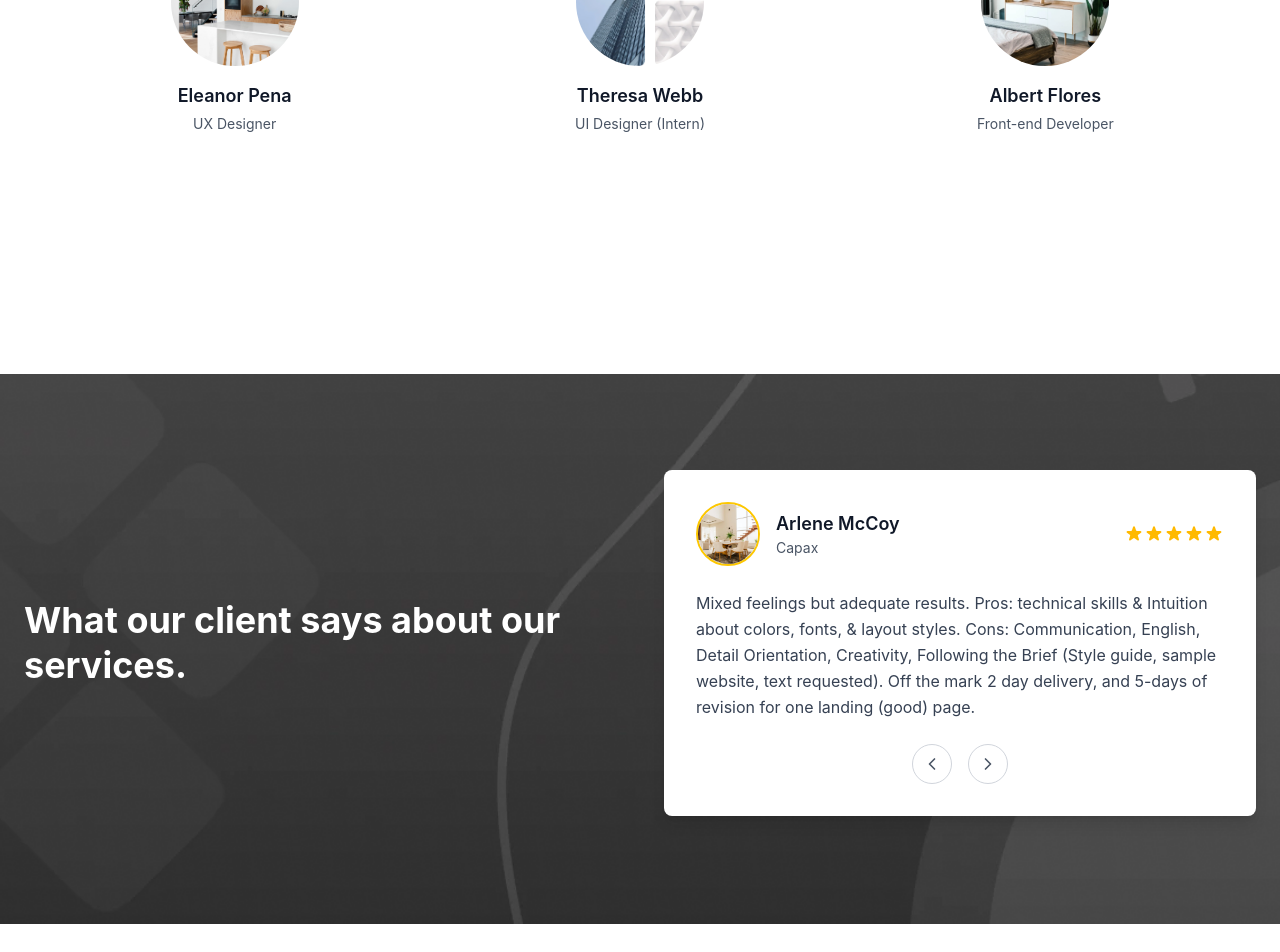
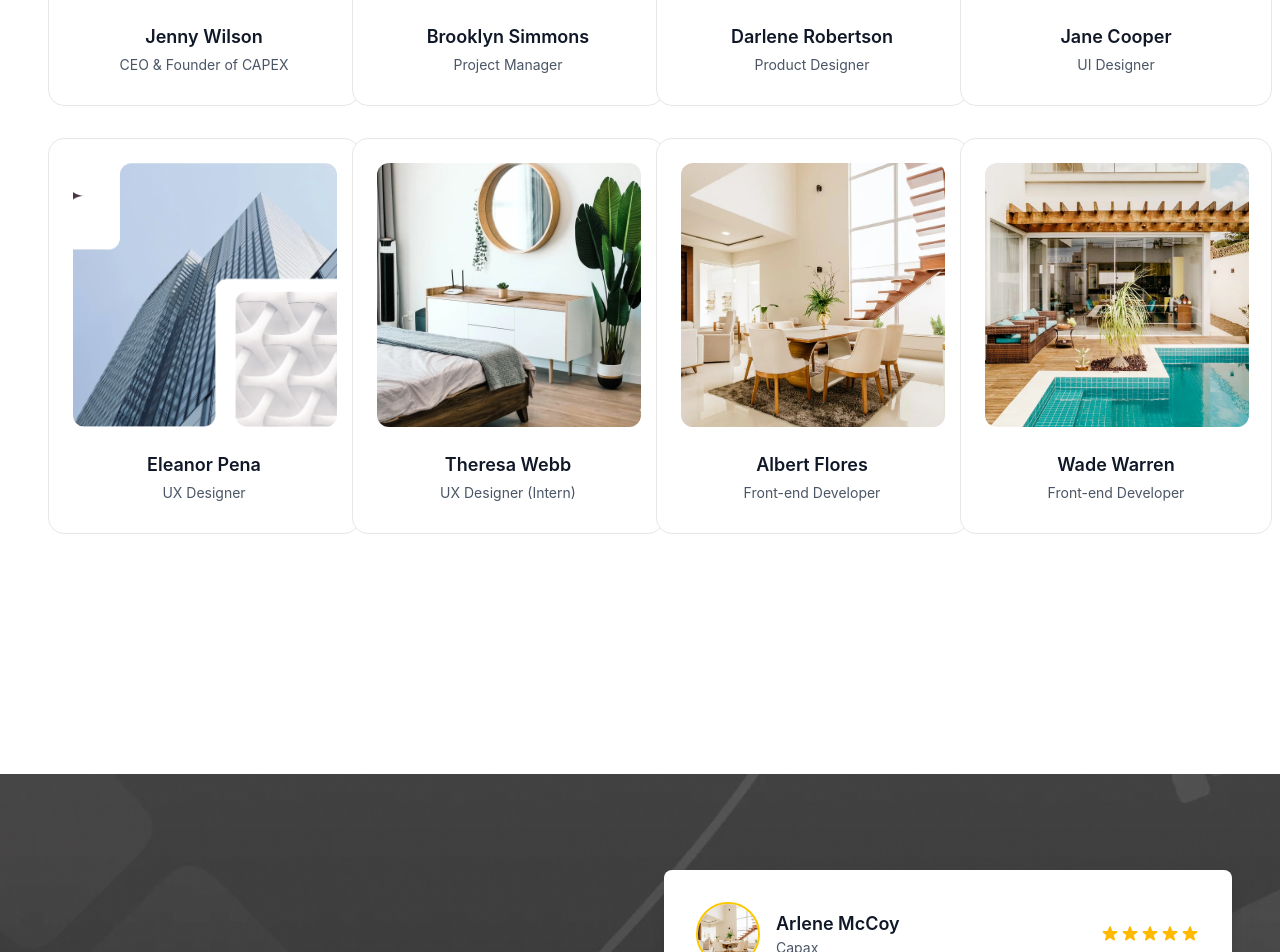
Before and after one commit to Capex-Org/Capex, a React (Vite) app in the folder capex-web/: page /company in a window 1280 px wide. Shown: the part 1600-2552 px from the top of the page. Built offline with nearby package versions, Linux system fonts and the light colour scheme.

Commit message:
Integrate framer-motion animations into OurStorySection, ServicesSection, TeamSection, TestimonialCard, and TestimonialSection components for enhanced visual appeal; update layout and structure for improved responsiveness and user engagement.

```diff
--- a/capex-web/src/pages/company/components/TeamSection.tsx
+++ b/capex-web/src/pages/company/components/TeamSection.tsx
@@ -1,4 +1,5 @@
 import TestimonialSection from "./TestimonialSection";
+import { motion } from "framer-motion";
 
 const TeamSection = () => {
   const teamMembers = [
@@ -22,21 +23,33 @@ const TeamSection = () => {
     },
     {
       id: "4",
-      name: "Eleanor Pena",
-      position: "UX Designer",
+      name: "Jane Cooper",
+      position: "UI Designer",
       image: "/src/assets/images/kitchen.webp",
     },
     {
       id: "5",
-      name: "Theresa Webb",
-      position: "UI Designer (Intern)",
+      name: "Eleanor Pena",
+      position: "UX Designer",
       image: "/src/assets/images/aboutus.webp",
     },
     {
       id: "6",
+      name: "Theresa Webb",
+      position: "UX Designer (Intern)",
+      image: "/src/assets/images/bedroom.webp",
+    },
+    {
+      id: "7",
       name: "Albert Flores",
       position: "Front-end Developer",
-      image: "/src/assets/images/bedroom.webp",
+      image: "/src/assets/images/recentWork1.webp",
+    },
+    {
+      id: "8",
+      name: "Wade Warren",
+      position: "Front-end Developer",
+      image: "/src/assets/images/recentWork2.webp",
     },
   ];
 
@@ -45,17 +58,46 @@ const TeamSection = () => {
       <div>
         {/* Team Section */}
         <div className="text-center mb-16">
-          <h2 className="text-4xl lg:text-5xl font-bold text-gray-900 mb-4">
+          <motion.h2
+            className="text-4xl lg:text-5xl font-bold text-gray-900 mb-4"
+            initial={{ opacity: 0, y: 30 }}
+            whileInView={{ opacity: 1, y: 0 }}
+            transition={{
+              duration: 0.2,
+              ease: "easeOut",
+              delay: 0.05,
+            }}
+            viewport={{ once: true }}
+          >
             Engage with Our{" "}
             <span className="text-amber-600">Creative Team</span>
-          </h2>
+          </motion.h2>
         </div>
 
-        <div className="grid grid-cols-1 md:grid-cols-2 lg:grid-cols-3 gap-8 mb-20">
-          {teamMembers.map((member) => (
-            <div key={member.id} className="text-center group">
-              <div className="relative mb-4">
-                <div className="w-32 h-32 mx-auto rounded-full overflow-hidden">
+        <div className="grid grid-cols-2 md:grid-cols-4 gap-8 mb-20">
+          {teamMembers.map((member, index) => (
+            <motion.div
+              key={member.id}
+              className="group"
+              initial={{ opacity: 0, y: 30 }}
+              whileInView={{ opacity: 1, y: 0 }}
+              transition={{
+                duration: 0.2,
+                ease: "easeOut",
+                delay: 0.1 + index * 0.05,
+              }}
+              viewport={{ once: true }}
+            >
+              <div
+                className="bg-white rounded-2xl border border-gray-200 overflow-hidden group-hover:shadow-md transition-shadow duration-300"
+                style={{ width: "312px", height: "396px" }}
+              >
+                {/* Image Section */}
+                <div className="relative" style={{ padding: "24px" }}>
+                  <div
+                    className="overflow-hidden rounded-xl"
+                    style={{ width: "264px", height: "264px" }}
+                  >
                     <img
                       src={member.image}
                       alt={member.name}
@@ -64,15 +106,17 @@ const TeamSection = () => {
                   </div>
                 </div>
 
+                {/* Content Section */}
+                <div className="px-6 pb-6 text-center">
                   <h3 className="text-lg font-semibold text-gray-900 mb-1">
                     {member.name}
                   </h3>
-
                   <p className="text-gray-600 text-sm">{member.position}</p>
                 </div>
+              </div>
+            </motion.div>
           ))}
         </div>
-
       </div>
     </section>
   );
--- a/capex-web/src/pages/company/components/TestimonialCard.tsx
+++ b/capex-web/src/pages/company/components/TestimonialCard.tsx
@@ -1,5 +1,6 @@
 import { ChevronLeft, ChevronRight } from "lucide-react";
 import StarRating from "@/components/common/StarRating";
+import { motion, AnimatePresence } from "framer-motion";
 
 interface Testimonial {
   name: string;
@@ -23,65 +24,102 @@ const TestimonialCard = ({
   onNext,
 }: TestimonialCardProps) => {
   return (
-    <div className="bg-white rounded-lg p-8 shadow-lg min-h-[300px] flex flex-col">
+    <div className="bg-white rounded-lg p-8 shadow-lg min-h-[320px] flex flex-col">
       {/* Header Section */}
       <div className="flex items-center justify-between mb-6">
         <div className="flex items-center">
           <div className="w-16 h-16 rounded-full overflow-hidden mr-4 border-2 border-yellow-400">
-            <img
+            <AnimatePresence mode="wait">
+              <motion.img
                 key={selectedTestimonial}
                 src={testimonials[selectedTestimonial].avatar}
                 alt={testimonials[selectedTestimonial].name}
-              className="w-full h-full object-cover transition-opacity duration-300"
+                className="w-full h-full object-cover"
+                initial={{ opacity: 0, scale: 0.8 }}
+                animate={{ opacity: 1, scale: 1 }}
+                exit={{ opacity: 0, scale: 0.8 }}
+                transition={{ duration: 0.3, ease: "easeInOut" }}
               />
+            </AnimatePresence>
           </div>
           <div>
-            <h4
+            <AnimatePresence mode="wait">
+              <motion.h4
                 key={`name-${selectedTestimonial}`}
-              className="font-semibold text-gray-900 text-lg transition-opacity duration-300"
+                className="font-semibold text-gray-900 text-lg"
+                initial={{ opacity: 0, y: 10 }}
+                animate={{ opacity: 1, y: 0 }}
+                exit={{ opacity: 0, y: -10 }}
+                transition={{ duration: 0.3, ease: "easeInOut" }}
               >
                 {testimonials[selectedTestimonial].name}
-            </h4>
-            <p
+              </motion.h4>
+            </AnimatePresence>
+            <AnimatePresence mode="wait">
+              <motion.p
                 key={`company-${selectedTestimonial}`}
-              className="text-gray-600 text-sm transition-opacity duration-300"
+                className="text-gray-600 text-sm"
+                initial={{ opacity: 0, y: 10 }}
+                animate={{ opacity: 1, y: 0 }}
+                exit={{ opacity: 0, y: -10 }}
+                transition={{ duration: 0.3, ease: "easeInOut", delay: 0.1 }}
               >
                 {testimonials[selectedTestimonial].company}
-            </p>
+              </motion.p>
+            </AnimatePresence>
           </div>
         </div>
 
         {/* Star Rating */}
-        <StarRating
-          rating={testimonials[selectedTestimonial].rating}
+        <AnimatePresence mode="wait">
+          <motion.div
             key={`rating-${selectedTestimonial}`}
-        />
+            initial={{ opacity: 0, scale: 0.8 }}
+            animate={{ opacity: 1, scale: 1 }}
+            exit={{ opacity: 0, scale: 0.8 }}
+            transition={{ duration: 0.3, ease: "easeInOut", delay: 0.2 }}
+          >
+            <StarRating rating={testimonials[selectedTestimonial].rating} />
+          </motion.div>
+        </AnimatePresence>
       </div>
 
       {/* Review Text */}
       <div className="flex-1 flex items-center">
-        <p
+        <AnimatePresence mode="wait">
+          <motion.p
             key={`text-${selectedTestimonial}`}
-          className="text-gray-700 leading-relaxed text-left transition-opacity duration-300"
+            className="text-gray-700 leading-relaxed text-left"
+            initial={{ opacity: 0, y: 20 }}
+            animate={{ opacity: 1, y: 0 }}
+            exit={{ opacity: 0, y: -20 }}
+            transition={{ duration: 0.4, ease: "easeInOut", delay: 0.3 }}
           >
             {testimonials[selectedTestimonial].text}
-        </p>
+          </motion.p>
+        </AnimatePresence>
       </div>
 
       {/* Navigation */}
       <div className="flex justify-center space-x-4 mt-6">
-        <button
+        <motion.button
           onClick={onPrev}
           className="w-10 h-10 rounded-full border border-gray-300 bg-white hover:bg-gray-50 transition-colors flex items-center justify-center"
+          whileHover={{ scale: 1.1 }}
+          whileTap={{ scale: 0.95 }}
+          transition={{ duration: 0.2 }}
         >
           <ChevronLeft className="w-5 h-5 text-gray-600" />
-        </button>
-        <button
+        </motion.button>
+        <motion.button
           onClick={onNext}
           className="w-10 h-10 rounded-full border border-gray-300 bg-white hover:bg-gray-50 transition-colors flex items-center justify-center"
+          whileHover={{ scale: 1.1 }}
+          whileTap={{ scale: 0.95 }}
+          transition={{ duration: 0.2 }}
         >
           <ChevronRight className="w-5 h-5 text-gray-600" />
-        </button>
+        </motion.button>
       </div>
     </div>
   );
--- a/capex-web/src/pages/company/components/TestimonialSection.tsx
+++ b/capex-web/src/pages/company/components/TestimonialSection.tsx
@@ -6,6 +6,7 @@ import {
   recentWork3,
 } from "@/lib/appData";
 import TestimonialCard from "./TestimonialCard";
+import { motion, AnimatePresence } from "framer-motion";
 
 interface Testimonial {
   name: string;
@@ -62,18 +63,27 @@ const TestimonialSection = () => {
         backgroundRepeat: "no-repeat",
       }}
     >
-      <div className="relative max-w-7xl mx-auto px-6 h-full flex items-center justify-center">
-        <div className="grid grid-cols-1 lg:grid-cols-2 gap-12 items-start w-full">
+      <div className="relative w-full mx-auto px-4 sm:px-5 md:px-10 lg:px-12 h-full flex items-center justify-center">
+        <div className="grid grid-cols-1 lg:grid-cols-2 gap-12 items-center w-full">
           {/* Left Side - Heading */}
-          <div className="text-white text-center lg:text-left flex items-center justify-center lg:justify-start h-full">
-            <h3 className="text-3xl lg:text-4xl font-bold leading-tight">
+          <div className="text-white text-center lg:text-left">
+            <motion.h3
+              className="text-3xl lg:text-4xl font-bold leading-tight"
+              initial={{ opacity: 0, y: 30 }}
+              animate={{ opacity: 1, y: 0 }}
+              transition={{
+                duration: 0.6,
+                ease: "easeOut",
+                delay: 0.2,
+              }}
+            >
               What our client says about our services.
-            </h3>
+            </motion.h3>
           </div>
 
           {/* Right Side - Testimonial Card */}
           <div className="flex justify-center lg:justify-start">
-            <div className="w-full ">
+            <div className="w-full">
               <TestimonialCard
                 testimonials={testimonials}
                 selectedTestimonial={selectedTestimonial}
```
Also changed, not shown: capex-web/src/pages/company/components/OurStorySection.tsx (+42 -6 lines), capex-web/src/pages/company/components/ServicesSection.tsx (+60 -11 lines). Lines whose indentation alone changed are shown as unchanged.
